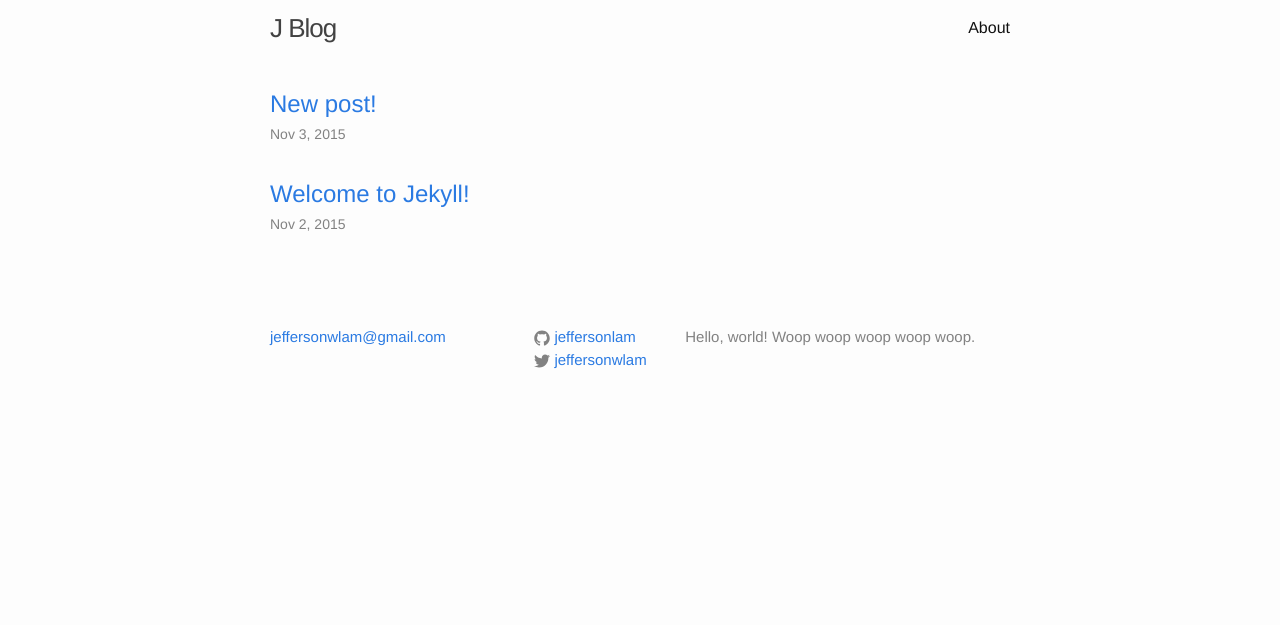
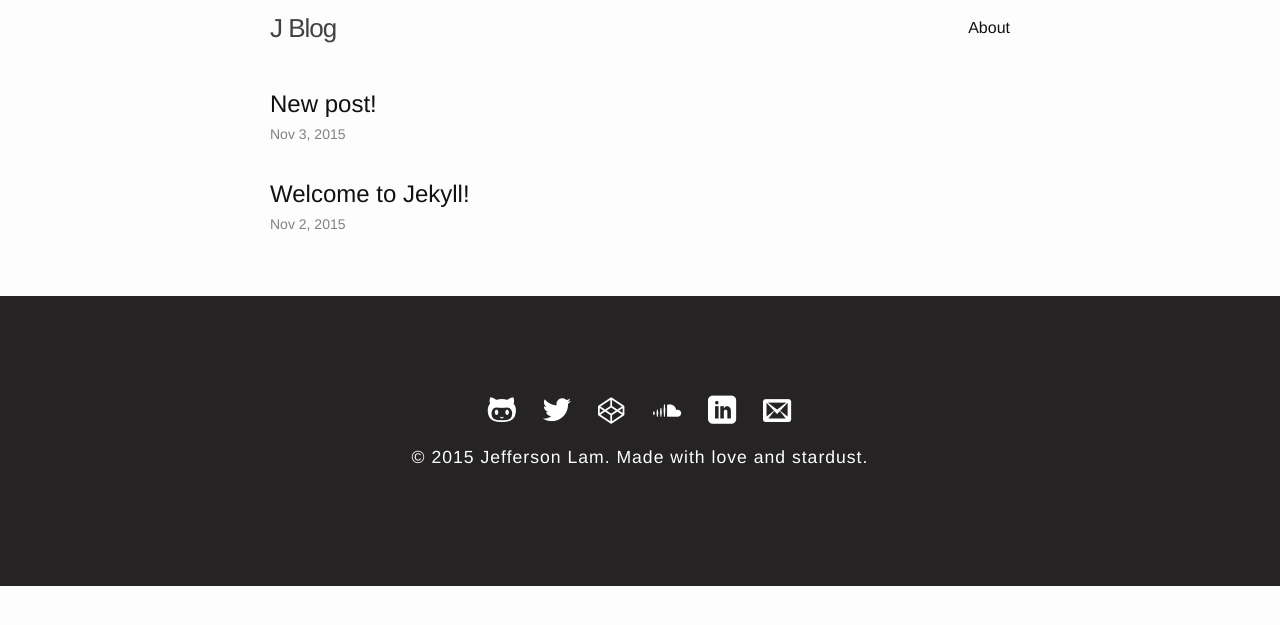
Before and after one commit to jeffersonlam/blog, a Jekyll site: the page built from index.html, in a window 1280 px wide. Shown: the top 625 px of the page. Built offline with Jekyll 4.4.1, drawn with Linux system fonts in a browser that asks for light colours; the list of posts is cut into pages by our own code.

Commit message:
Add footer styles

```diff
--- a/_includes/footer.html
+++ b/_includes/footer.html
@@ -1,46 +1,23 @@
 <footer class="site-footer">
   <div class="wrapper">
-    <div class="footer-col-wrapper">
-      <div class="footer-col  footer-col-1">
-        <ul class="contact-list">
-          <li><a href="mailto:{{ site.email }}">{{ site.email }}</a></li>
-        </ul>
-      </div>
-      <div class="footer-col  footer-col-2">
-        <ul class="social-media-list">
-          {% if site.github_username %}
-          <li>
-            <a href="https://github.com/{{ site.github_username }}">
-              <span class="icon  icon--github">
-                <svg viewBox="0 0 16 16">
-                  <path fill="#828282" d="M7.999,0.431c-4.285,0-7.76,3.474-7.76,7.761 c0,3.428,2.223,6.337,5.307,7.363c0.388,0.071,0.53-0.168,0.53-0.374c0-0.184-0.007-0.672-0.01-1.32 c-2.159,0.469-2.614-1.04-2.614-1.04c-0.353-0.896-0.862-1.135-0.862-1.135c-0.705-0.481,0.053-0.472,0.053-0.472 c0.779,0.055,1.189,0.8,1.189,0.8c0.692,1.186,1.816,0.843,2.258,0.645c0.071-0.502,0.271-0.843,0.493-1.037 C4.86,11.425,3.049,10.76,3.049,7.786c0-0.847,0.302-1.54,0.799-2.082C3.768,5.507,3.501,4.718,3.924,3.65 c0,0,0.652-0.209,2.134,0.796C6.677,4.273,7.34,4.187,8,4.184c0.659,0.003,1.323,0.089,1.943,0.261 c1.482-1.004,2.132-0.796,2.132-0.796c0.423,1.068,0.157,1.857,0.077,2.054c0.497,0.542,0.798,1.235,0.798,2.082 c0,2.981-1.814,3.637-3.543,3.829c0.279,0.24,0.527,0.713,0.527,1.437c0,1.037-0.01,1.874-0.01,2.129 c0,0.208,0.14,0.449,0.534,0.373c3.081-1.028,5.302-3.935,5.302-7.362C15.76,3.906,12.285,0.431,7.999,0.431z"/>
-                </svg>
-              </span>
-
-              <span class="username">{{ site.github_username }}</span>
-            </a>
-          </li>
-          {% endif %}
-
-          {% if site.twitter_username %}
-          <li>
-            <a href="https://twitter.com/{{ site.twitter_username }}">
-              <span class="icon  icon--twitter">
-                <svg viewBox="0 0 16 16">
-                  <path fill="#828282" d="M15.969,3.058c-0.586,0.26-1.217,0.436-1.878,0.515c0.675-0.405,1.194-1.045,1.438-1.809
-                  c-0.632,0.375-1.332,0.647-2.076,0.793c-0.596-0.636-1.446-1.033-2.387-1.033c-1.806,0-3.27,1.464-3.27,3.27 c0,0.256,0.029,0.506,0.085,0.745C5.163,5.404,2.753,4.102,1.14,2.124C0.859,2.607,0.698,3.168,0.698,3.767 c0,1.134,0.577,2.135,1.455,2.722C1.616,6.472,1.112,6.325,0.671,6.08c0,0.014,0,0.027,0,0.041c0,1.584,1.127,2.906,2.623,3.206 C3.02,9.402,2.731,9.442,2.433,9.442c-0.211,0-0.416-0.021-0.615-0.059c0.416,1.299,1.624,2.245,3.055,2.271 c-1.119,0.877-2.529,1.4-4.061,1.4c-0.264,0-0.524-0.015-0.78-0.046c1.447,0.928,3.166,1.469,5.013,1.469 c6.015,0,9.304-4.983,9.304-9.304c0-0.142-0.003-0.283-0.009-0.423C14.976,4.29,15.531,3.714,15.969,3.058z"/>
-                </svg>
-              </span>
-
-              <span class="username">{{ site.twitter_username }}</span>
-            </a>
-          </li>
-          {% endif %}
-        </ul>
-      </div>
-      <div class="footer-col  footer-col-3">
-        <p class="text">{{ site.description }}</p>
-      </div>
-    </div>
+    <a href="http://github.com/jeffersonlam">
+      <span class="icon icon-github3"></span>
+    </a>
+    <a href="http://twitter.com/jeffersonwlam">
+      <span class="icon icon-twitter"></span>
+    </a>
+    <a href="http://codepen.io/jeffersonlam/">
+      <span class="icon icon-codepen"></span>
+    </a>
+    <a href="http://soundcloud.com/jefferson-lam">
+      <span class="icon icon-soundcloud"></span>
+    </a>
+    <a href="http://linkedin.com/in/jeffersonlam">
+      <span class="icon icon-linkedin"></span>
+    </a>
+    <a id="email-link" href="mailto:jeffersonwlam@gmail.com">
+      <span class="icon icon-envelop"></span>
+    </a>
+    <p>&copy; 2015 Jefferson Lam. Made with love and stardust.</p>
   </div>
 </footer>
--- /dev/null
+++ b/_sass/_footer.scss
@@ -0,0 +1,24 @@
+footer {
+  font-weight: 100;
+  font-size: 1.1em;
+  letter-spacing: 1px;
+  text-align: center;
+  padding: 100px 40px;
+
+  p {
+    margin: 15px 0;
+  }
+
+  a {
+    display: inline-block;
+
+    &:hover {
+      text-decoration: none;
+    }
+  }
+
+  .icon {
+    font-size: 1.6em;
+    margin: 0 10px;
+  }
+}
--- /dev/null
+++ b/_sass/_icomoon.scss
@@ -0,0 +1,50 @@
+// scss-lint:disable all
+
+@font-face {
+	font-family: 'icomoon';
+	src:url('fonts/icomoon.eot?-w7utzh');
+	src:url('fonts/icomoon.eot?#iefix-w7utzh') format('embedded-opentype'),
+		url('fonts/icomoon.woff?-w7utzh') format('woff'),
+		url('fonts/icomoon.ttf?-w7utzh') format('truetype'),
+		url('fonts/icomoon.svg?-w7utzh#icomoon') format('svg');
+	font-weight: normal;
+	font-style: normal;
+}
+
+[class^="icon-"], [class*=" icon-"] {
+	font-family: 'icomoon';
+	speak: none;
+	font-style: normal;
+	font-weight: normal;
+	font-variant: normal;
+	text-transform: none;
+	line-height: 1;
+
+	/* Better Font Rendering =========== */
+	-webkit-font-smoothing: antialiased;
+	-moz-osx-font-smoothing: grayscale;
+}
+
+.icon-envelop:before {
+	content: "\e945";
+}
+
+.icon-twitter:before {
+	content: "\ea91";
+}
+
+.icon-github3:before {
+	content: "\eab3";
+}
+
+.icon-soundcloud:before {
+	content: "\eac4";
+}
+
+.icon-linkedin:before {
+	content: "\eac8";
+}
+
+.icon-codepen:before {
+	content: "\eae4";
+}
--- a/_sass/_layout.scss
+++ b/_sass/_layout.scss
@@ -93,7 +93,7 @@
  */
 .site-footer {
     // border-top: 1px solid $grey-color-light;
-    padding: $spacing-unit 0;
+    // padding: $spacing-unit 0;
 }
 
 .footer-heading {
--- /dev/null
+++ b/_sass/_theme.scss
@@ -0,0 +1,209 @@
+//rgb(255,222,89)
+$primary-clr : #FFDE59;
+$secondary-clr : #37A2BC;
+$selection-clr: #5AF;
+$black : #252324;
+$white: #FFF;
+
+$primary-font: 'Helvetica Neue', Helvetica, sans-serif;
+$secondary-font : 'Georgia';
+
+
+// foundation
+::selection {
+  background: $selection-clr;
+  color: $white;
+}
+
+// body, html {
+//   background-color: $black;
+// }
+
+a {
+  color: inherit;
+  // text-decoration: none;
+
+  &:visited {
+    color: inherit;
+  }
+}
+
+.container {
+  -webkit-animation: body-fade-in .4s .1s forwards;
+  animation: body-fade-in .4s .1s forwards;
+  opacity: 0;
+}
+
+// hamburger
+.hamburger {
+  background-color: $black;
+}
+
+.highlight-bg {
+  transition: all .3s;
+}
+
+// nav
+// nav {
+//   background-color: rgba(255, 255, 255, .8);
+//   font-family: $primary-font;
+
+//   a {
+//     color: $black;
+//     text-decoration: none;
+//     transition: color .1s ease-in-out;
+
+//     &:visited {
+//       color: $black;
+//     }
+
+//     &:hover {
+//       color: $secondary-clr;
+//     }
+//   }
+// }
+
+//hero
+.hero {
+  background-color: $primary-clr;
+  color: $black;
+  font-family: $primary-font;
+  transition: all .3s;
+
+  .highlight-bg {
+    background-color: $black;
+    color: $primary-clr;
+
+    // &:hover{
+      // background-color: $white;
+      // color: $black;
+      // cursor: pointer;
+    // }
+  }
+
+  &.alternate {
+    background-color: $black;
+    color: $primary-clr;
+
+    .highlight-bg {
+      background-color: $primary-clr;
+      color: $black;
+
+      // &:hover{
+      //   background-color: $white;
+      //   color: $black;
+      //   cursor: pointer;
+      // }
+    }
+  }
+}
+
+// sub sections
+.about {
+  background-color: $white;
+  background-image: url('../img/texture4.png');
+  background-position: 50%;
+  color: $black;
+  font-family: $secondary-font;
+  transition: all .3s;
+
+  .highlight-bg {
+    background-color: $black;
+    color: $white;
+
+    // &:hover{
+      // background-color: $primary-clr;
+      // color: $black;
+      // cursor: pointer;
+    // }
+  }
+
+  .portfolio a {
+    border: 2px solid $black;
+    transition: background-color .1s, border .1s;
+
+    &:hover {
+      background-color: $black;
+      color: $white;
+      transition: all .3s;
+    }
+  }
+
+  h6 {
+    margin-bottom: 15px;
+    text-indent: 20px;
+  }
+
+  &.alternate {
+    background-color: $black;
+    color: $white;
+
+    .highlight-bg {
+      background-color: $white;
+      color: $black;
+    }
+
+    .portfolio a {
+      border-color: $white;
+
+      &:hover {
+        background-color: $white;
+        color: $black;
+      }
+    }
+  }
+}
+
+// footer
+footer {
+  background-color: $black;
+  color: $white;
+  font-family: $primary-font;
+
+  a {
+    color: $white;
+    text-decoration: none;
+    transition: color .1s ease-in-out;
+
+    &:visited {
+      color: $white;
+    }
+
+    &:hover {
+      color: $secondary-clr;
+    }
+  }
+
+}
+
+// animations
+@-webkit-keyframes body-fade-in {
+  0% {opacity: 0;}
+  100% {opacity: 1;}
+}
+
+@keyframes body-fade-in {
+  0% {opacity: 0;}
+  100% {opacity: 1;}
+}
+
+.body-fade-in {
+  -webkit-animation-name: body-fade-in;
+  animation-name: body-fade-in;
+}
+
+.logo {
+  border-bottom-color: rgba(90, 90, 90, .8);
+
+  &:after {
+    border-top-color: rgba(130, 130, 130, .8);
+  }
+
+  &:hover {
+    border-bottom-color: rgba(120, 120, 120, .8);
+
+    &:after {
+      border-top-color: rgba(160, 160, 160, .8);
+    }
+  }
+}
--- a/css/main.scss
+++ b/css/main.scss
@@ -6,7 +6,7 @@
 
 
 // Our variables
-$base-font-family: Helvetica, Arial, sans-serif;
+$base-font-family: 'Helvetica Neue',Helvetica,sans-serif;
 $base-font-size:   16px;
 $small-font-size:  $base-font-size * 0.875;
 $base-line-height: 1.5;
@@ -46,7 +46,10 @@ $on-laptop:        800px;
 
 // Import partials from `sass_dir` (defaults to `_sass`)
 @import
-        "base",
-        "layout",
-        "syntax-highlighting"
+  "base",
+  "layout",
+  "syntax-highlighting",
+  "footer",
+  "icomoon",
+  "theme"
 ;
```
Also changed, not shown: css/fonts/icomoon.ttf (added), css/fonts/icomoon.woff (added), 2 other files.
